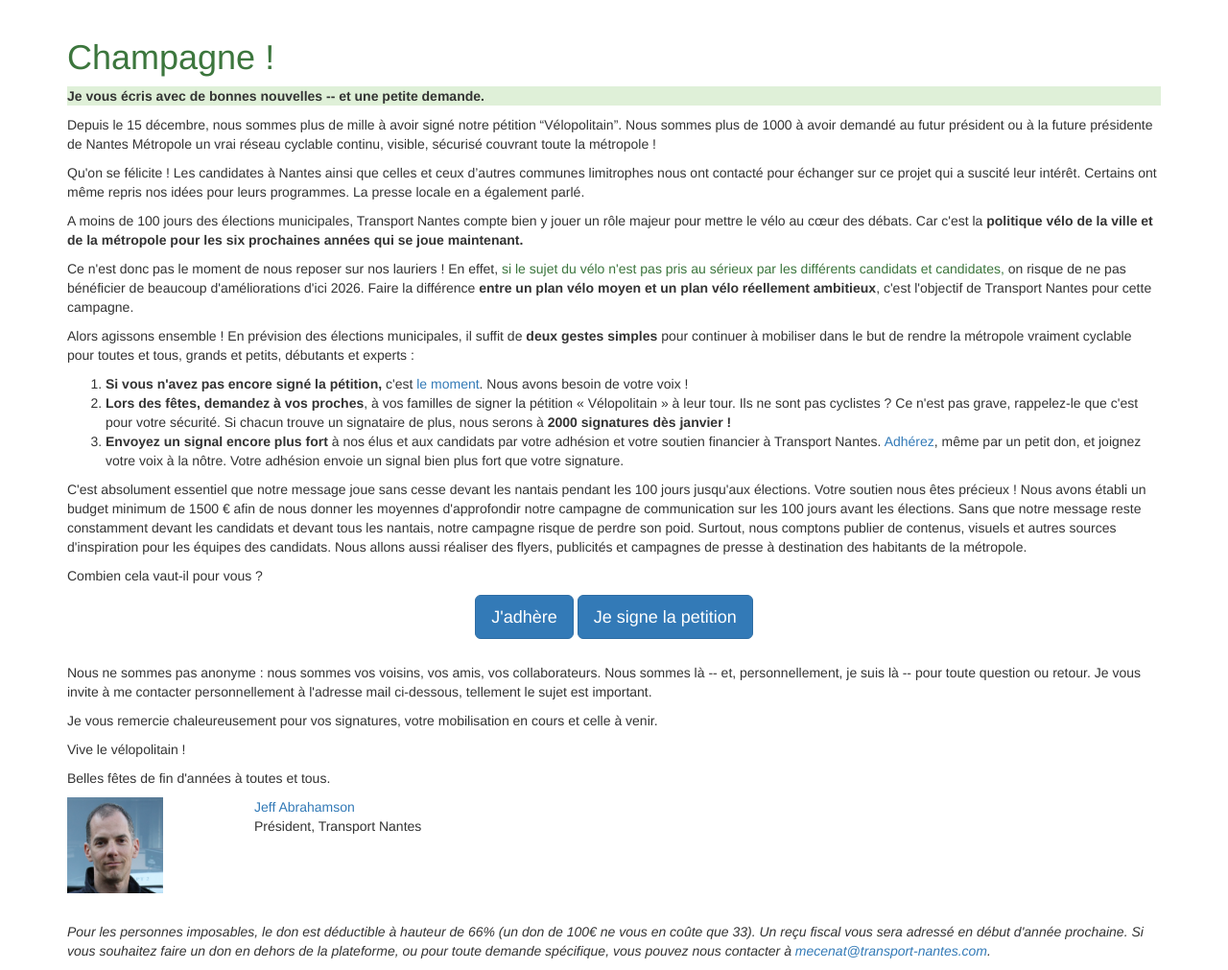
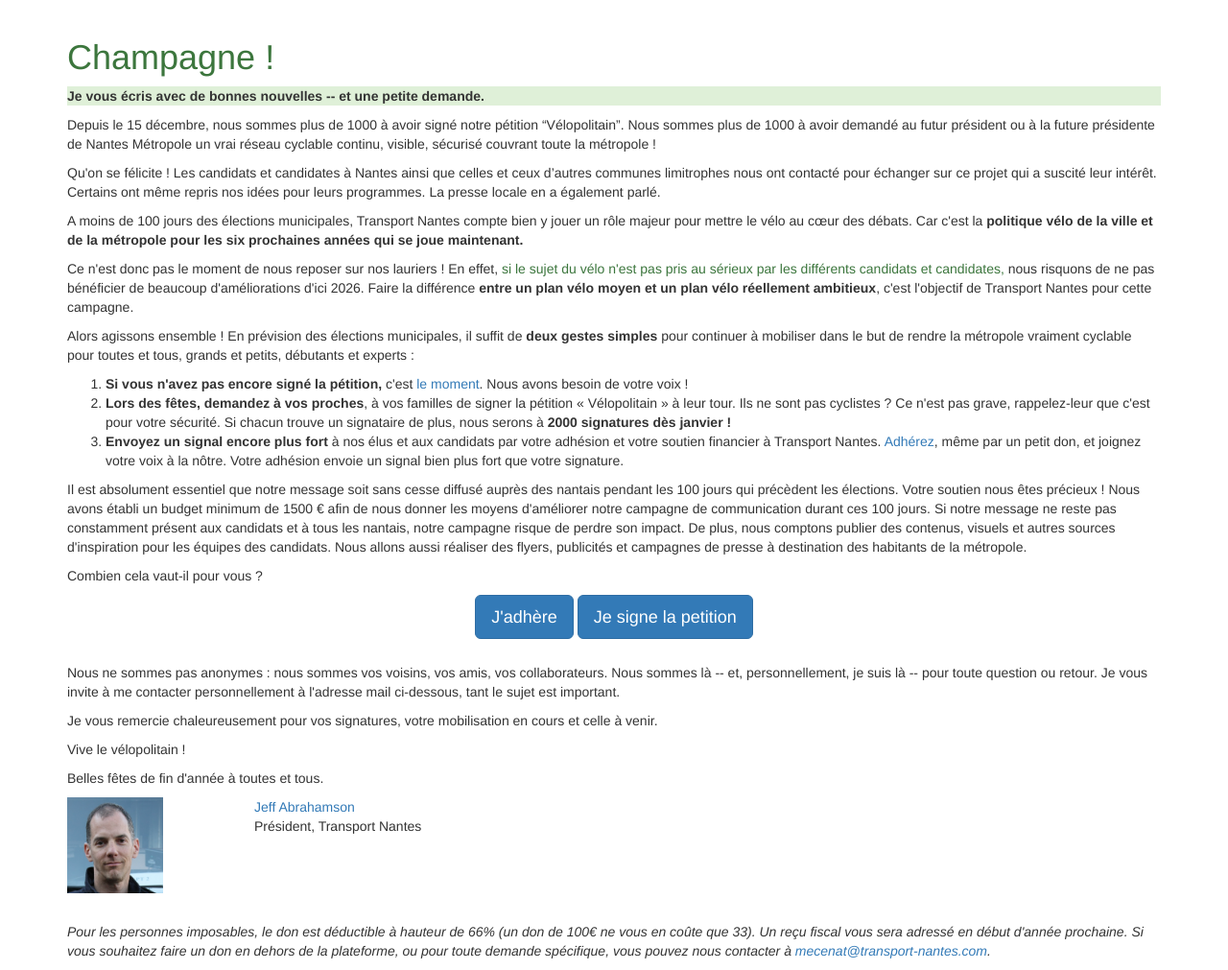
Before and after one commit to transport-nantes/TN_flask_web, a Flask app: page /D/1/2019 in a window 1280 px wide. Shown: the part 102-1113 px from the top of the page at 96% size. Run offline with Flask 2, Linux system fonts and the light colour scheme; some libraries are stand-ins or nearby versions.

Commit message:
Include Véronique modifications

```diff
--- a/app/templates/velopolitain-appeal.html
+++ b/app/templates/velopolitain-appeal.html
@@ -29,14 +29,14 @@
 	</p>
 
 	<p>Depuis le 15 décembre, nous sommes plus de
-    mille à avoir signé notre pétition “Vélopolitain”. Nous
+    1000 à avoir signé notre pétition “Vélopolitain”. Nous
     sommes plus de 1000 à avoir demandé au futur président ou à la
     future présidente de Nantes Métropole un vrai réseau cyclable
 	    continu, visible, sécurisé couvrant toute la métropole
 	    !</p>
 
 	<p>Qu'on se
-    félicite !  Les candidates à Nantes ainsi que celles et ceux
+    félicite !  Les candidats et candidates à Nantes ainsi que celles et ceux
     d’autres communes limitrophes nous ont contacté pour échanger sur
     ce projet qui a suscité leur intérêt. Certains ont même repris nos
     idées pour leurs programmes.  La presse locale en a également
@@ -53,7 +53,7 @@
 	<p>Ce n'est donc pas le moment de nous reposer sur nos
 	    lauriers !  En effet, <text class="text-success">si le
 	sujet du vélo n'est pas pris au sérieux par les différents
-	    candidats et candidates,</text> on risque de ne pas
+	    candidats et candidates,</text> nous risquons de ne pas
 	    bénéficier de beaucoup d'améliorations d'ici 2026.  Faire
 	    la différence <strong>entre
 	    un plan vélo moyen et un plan vélo réellement
@@ -75,7 +75,7 @@
 		votre voix !</li>
 	    <li><strong>Lors des fêtes, demandez à vos proches</strong>, à vos familles
 	    de signer la pétition « Vélopolitain » à leur tour.  Ils
-	    ne sont pas cyclistes ?  Ce n'est pas grave, rappelez-le
+	    ne sont pas cyclistes ?  Ce n'est pas grave, rappelez-leur
 	    que c'est pour votre sécurité.
 		Si
 	    chacun trouve un signataire de plus, nous serons à
@@ -89,15 +89,16 @@
 	</ol>
 
 	<p>
-	    C'est absolument essentiel que notre message joue sans
-	    cesse devant les nantais pendant les 100 jours jusqu'aux
+	    Il est absolument essentiel que notre message soit sans
+	    cesse diffusé auprès des nantais pendant les 100 jours qui
+	    précèdent les
 	    élections.  Votre soutien nous êtes précieux !  Nous avons
 	    établi un budget minimum de 1500 € afin de nous donner les
-	    moyennes d'approfondir notre campagne de communication sur
-	    les 100 jours avant les élections.  Sans que notre message
-	    reste constamment devant les candidats et devant tous les
-	    nantais, notre campagne risque de perdre son poid.
-	    Surtout, nous comptons publier de contenus, visuels et
+	    moyens d'améliorer notre campagne de communication durant
+	    ces 100 jours.  Si notre message
+	    ne reste pas constamment présent aux candidats et à tous les
+	    nantais, notre campagne risque de perdre son impact.
+	    De plus, nous comptons publier des contenus, visuels et
 	    autres sources d'inspiration pour les équipes des
 	    candidats.  Nous allons aussi réaliser des flyers,
 	    publicités et campagnes de presse à destination des
@@ -117,11 +118,11 @@
 
 <div class="row">
     <div class="col-lg-12">
-	<p>Nous ne sommes pas anonyme : nous sommes vos voisins, vos
+	<p>Nous ne sommes pas anonymes : nous sommes vos voisins, vos
     amis, vos collaborateurs.  Nous sommes là -- et, personnellement,
     je suis là -- pour toute question ou retour.  Je vous invite à me
 	contacter personnellement à l'adresse mail
-	ci-dessous, tellement le sujet est important.</p>
+	ci-dessous, tant le sujet est important.</p>
 
 	<p>Je vous remercie chaleureusement pour vos signatures, votre
 	    mobilisation en cours et celle à venir. </p>
@@ -129,7 +130,7 @@
 
 	<p>Vive le vélopolitain ! </p>
 
-	<p>Belles fêtes de fin d'années à toutes et tous.</p>
+	<p>Belles fêtes de fin d'année à toutes et tous.</p>
     </div>
 </div>
 
```
